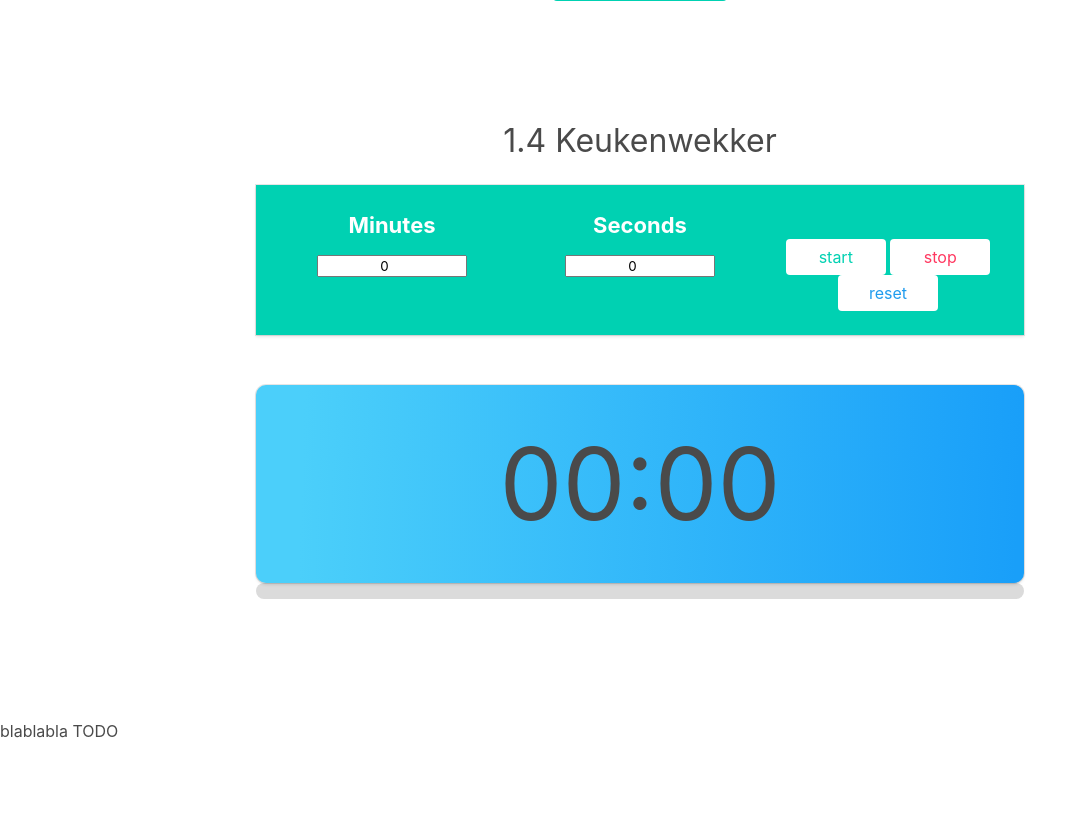
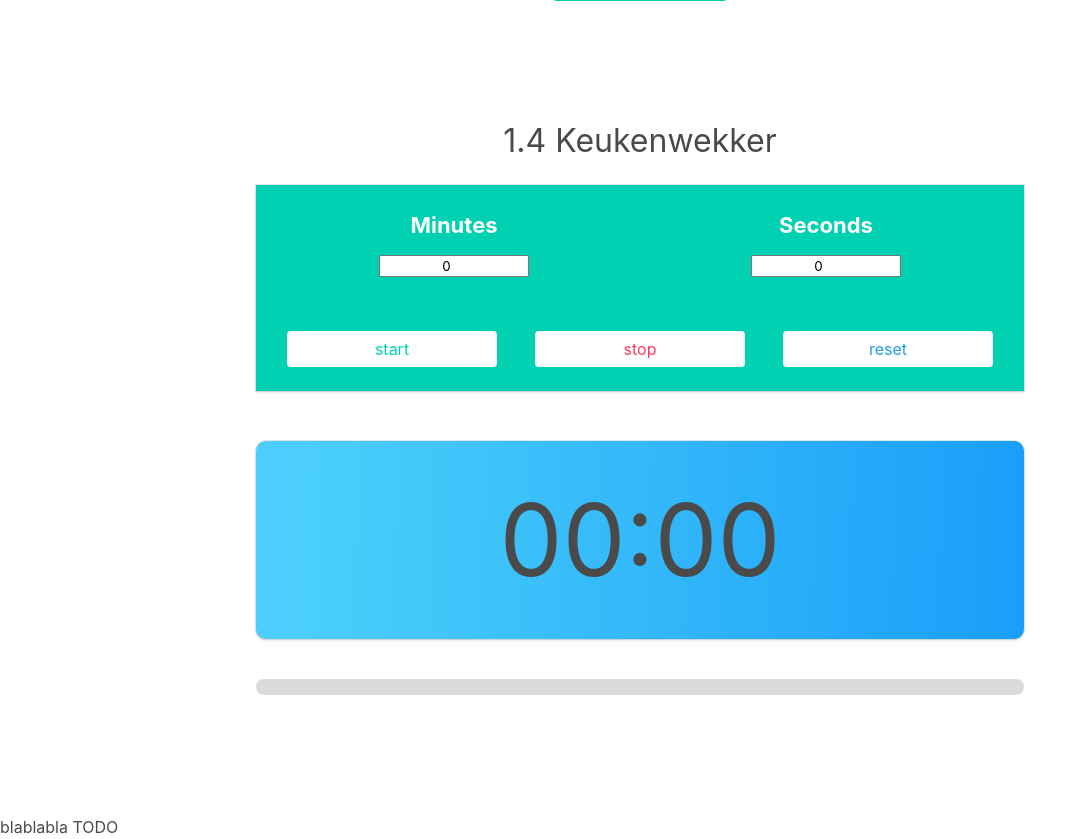
Before and after one commit to WDaan/IOT-WEB2, a PHP site: page / in a window 1280 px wide. Shown: the part 1320-2159 px from the top of the page, without its empty margins (0-1087 px from the left). Before the commit the page ends 2058 px from the top, so only its background shows below. Run offline with PHP 8.4, Linux system fonts and the light colour scheme; some libraries are stand-ins or nearby versions.

Commit message:
wekker fixes

```diff
--- a/index.html
+++ b/index.html
@@ -154,36 +154,45 @@
                 />
               </field>
             </div>
-            <div class="column" style="margin-top: 30px;">
+          </div>
+          <div class="columns">
+            <div class="column timer-btn">
               <a
                 class="button is-primary is-inverted"
-                style="width: 100px;"
                 onclick="startTimer()"
               >
                 start
               </a>
+            </div>
+            <div class="column timer-btn">
               <a
                 class="button is-danger is-inverted"
-                style="width: 100px;"
                 onclick="stopTimer()"
               >
                 stop
               </a>
+            </div>
+            <div class="column timer-btn">
               <a
                 class="button is-info is-inverted"
-                style="width: 100px;"
                 onclick="resetTimer()"
               >
                 reset
               </a>
             </div>
           </div>
+          </div>
         </div>
       </div>
       <div id="wekker" class="card">
         <div class="card-content"><span id="wekkerTime">00:00</span></div>
       </div>
-      <progress id="progress" class="progress is-info" value="0"></progress>
+      <progress
+        style="margin-top: 40px;"
+        id="progress"
+        class="progress is-info"
+        value="0"
+      ></progress>
     </section>
     <script src="js/wekker.js"></script>
     <footer>
--- a/main.css
+++ b/main.css
@@ -88,3 +88,23 @@ section {
         margin: 50px auto;
     }
 }
+
+@media only screen and (max-width: 768px){
+    .timer-btn{
+        margin-top: 0px;
+        padding: 3px;
+        display: inline-block;
+    }
+    .timer-btn a {
+        width: 100px;
+    }
+}
+
+@media only screen and (min-width: 769px){
+    .timer-btn{
+        margin-top: 30px;
+    }
+    .timer-btn a{
+        width:  210px;
+    }
+}
```
